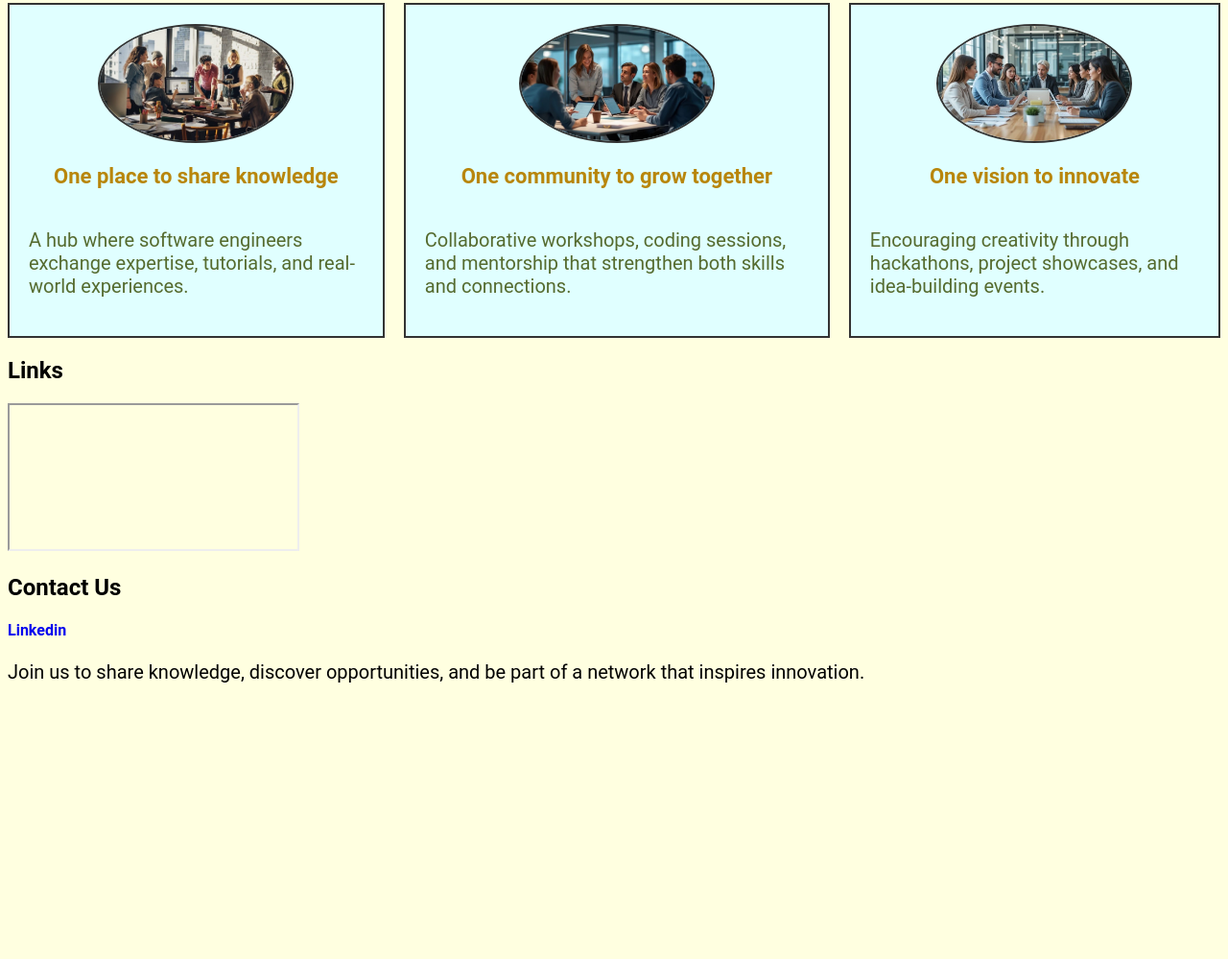
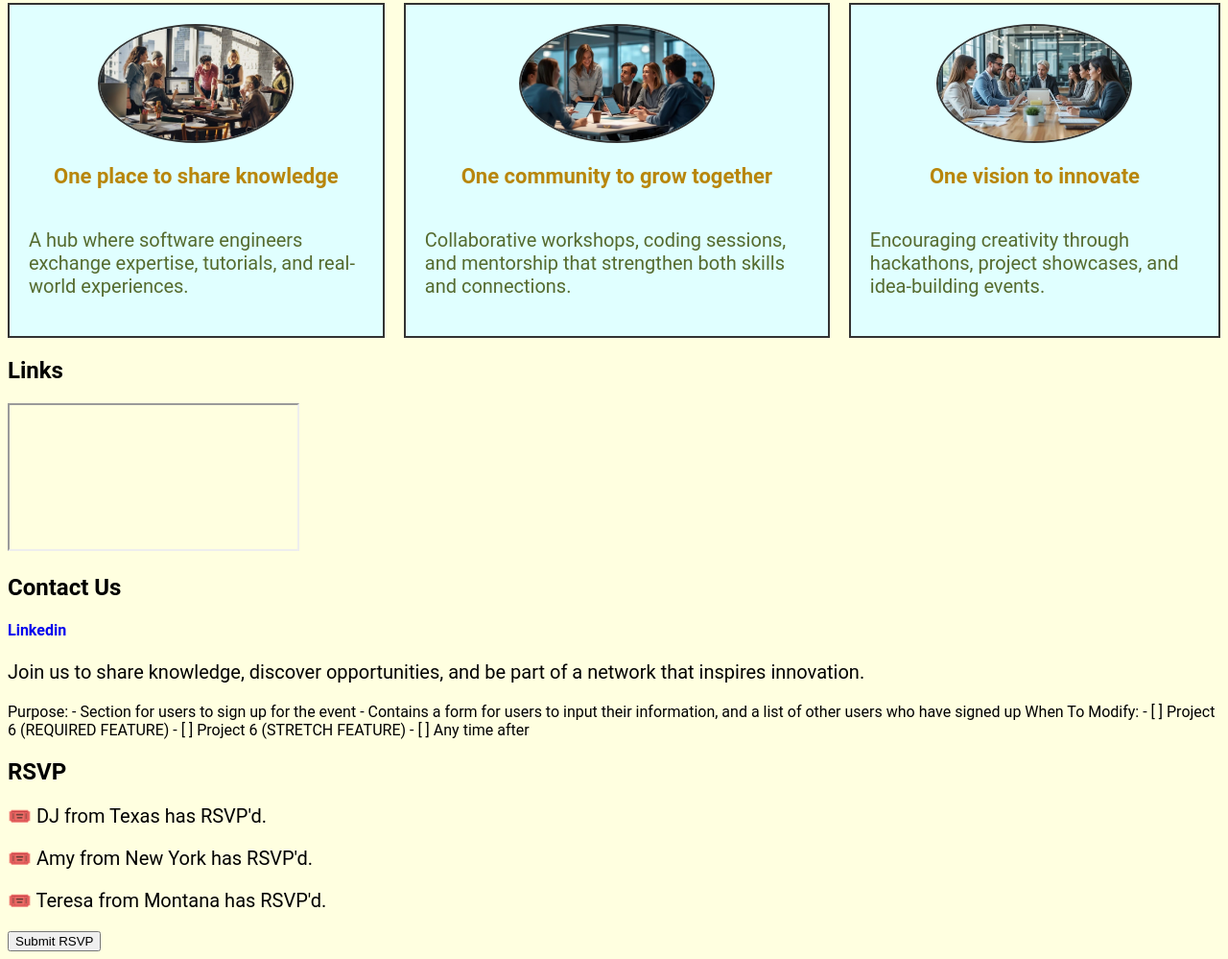
Before and after one commit to asamidinov173/codepath, a plain HTML site: page index.html in a window 1280 px wide. Shown: the part 1102-2101 px from the top of the page at 96% size. Before the commit the page ends 1834 px from the top, so only its background shows below. Drawn offline with Linux system fonts and the light colour scheme; grey boxes are pictures that could not be loaded.

Commit message:
Update content in index.html

```diff
--- a/index.html
+++ b/index.html
@@ -96,9 +96,40 @@
                         </article>
                     </a>
                     <p>Join us to share knowledge, discover opportunities, and be part of a network that inspires innovation.</p>
+
+                  Purpose:
+                  - Section for users to sign up for the event
+                  - Contains a form for users to input their information,
+                  and a list of other users who have signed up
+
+                  When To Modify:
+                  - [ ] Project 6 (REQUIRED FEATURE)
+                  - [ ] Project 6 (STRETCH FEATURE)
+                  - [ ] Any time after
+                  <div id="rsvp">
+                      <h2>RSVP</h2>
+                      <div class="rsvp-container">
+                          <div class="rsvp-para">
+                              <!-- info goes here -->
+                          </div>
+                          <div class="rsvp-participants">
+                              <p>🎟️ DJ from Texas has RSVP'd.</p>
+                              <p>🎟️ Amy from New York has RSVP'd.</p>
+                              <p>🎟️ Teresa from Montana has RSVP'd.</p>
+                          </div>
+                      </div>
+
+                      <!--- Sign RSVP Form --->
+                      <div class="form-container">
+                          <form id="rsvp-form" title="rsvp-form">
+                              <!-- form inputs go here -->
+                          </form>
+                          <!-- Submit button -->
+                          <button id="rsvp-button">Submit RSVP</button>
+                      </div>
+                  </div>
                 </div>
             </div>
-            <!-- script [PLACEHOLDER] [ADDED IN UNIT 5] -->
         </div>
     </body>
 </html>
```
